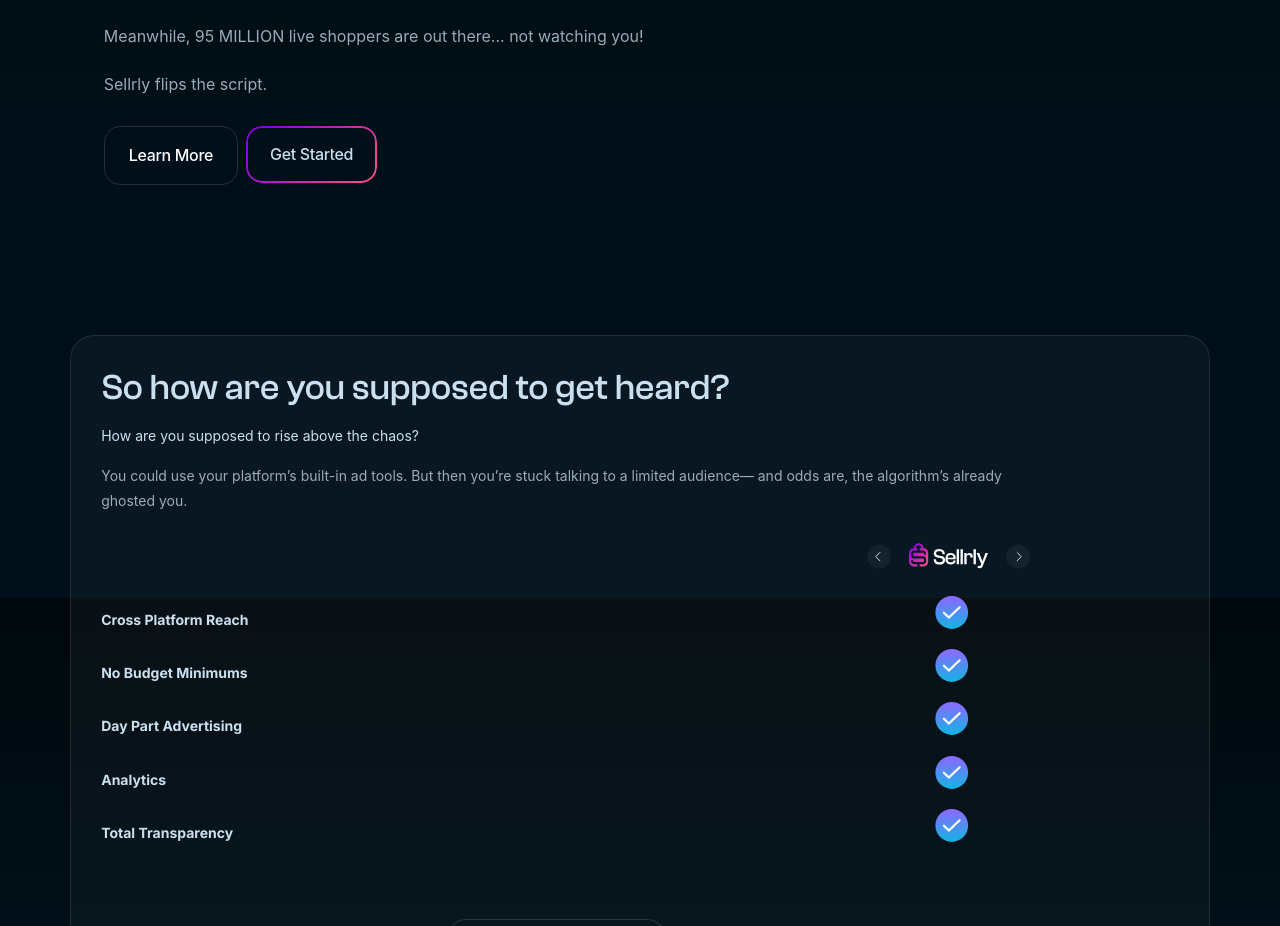
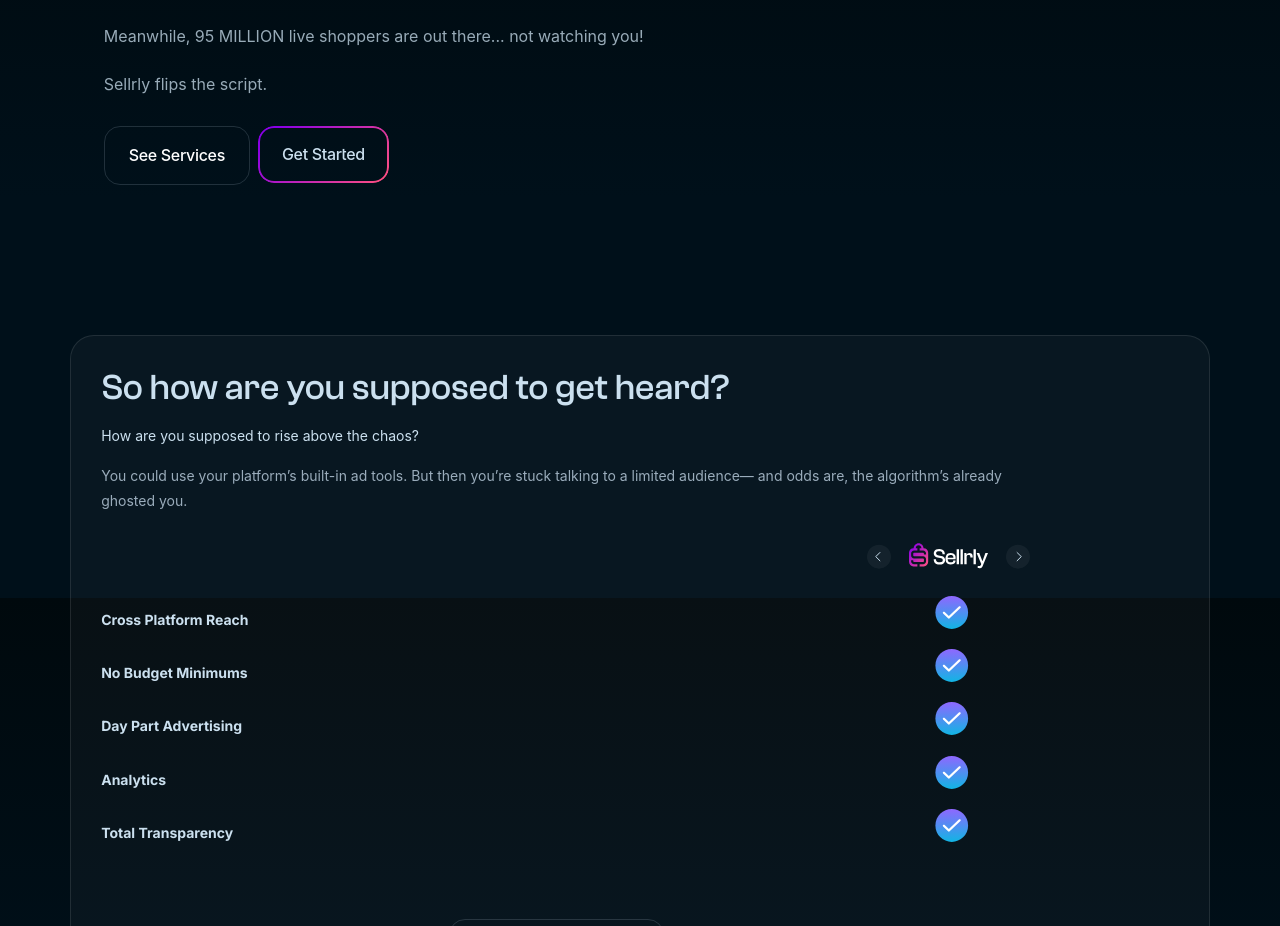
Before and after one commit to WillCBurroughs/sellrly, a React (Create React App) app: page / in a window 1280 px wide. Shown: the part 2602-3528 px from the top of the page. Built offline with nearby package versions, Linux system fonts and the light colour scheme; a web font is replaced by a local one.

Commit message:
Changing links to be more semantic

```diff
--- a/package.json
+++ b/package.json
@@ -16,7 +16,8 @@
   },
   "scripts": {
     "start": "react-scripts start",
-    "build": "react-scripts build",
+    "build": "react-scripts build && npm run postscript",
+    "postscript": "node postscript.js",
     "test": "react-scripts test",
     "eject": "react-scripts eject"
   },
--- a/src/components/molecules/BenefitsDesktop.js
+++ b/src/components/molecules/BenefitsDesktop.js
@@ -58,7 +58,7 @@ function BenefitsDesktop(props) {
                 {tileData[activeTile].description}
             </p>
             <div className='ButtonHolderLeft'>
-                <SecondaryButton text = "Learn More" href = "/services" />
+                <SecondaryButton text = "See Services" href = "/services" />
                 <PrimaryButton text = "Get Started" />
             </div>
         </div>
--- a/src/components/molecules/BenefitsMobile.js
+++ b/src/components/molecules/BenefitsMobile.js
@@ -58,7 +58,7 @@ function BenefitsMobile(props) {
                 {tileData[activeTile].description}
             </p>
             <div className='ButtonHolderLeft'>
-                <SecondaryButton text = "Learn More" href = "/services" />
+                <SecondaryButton text = "See Services" href = "/services" />
                 <PrimaryButton text = "Get Started" />
             </div>
         </div>
```
Also changed, not shown: postscript.js (added, +17 -0 lines).
